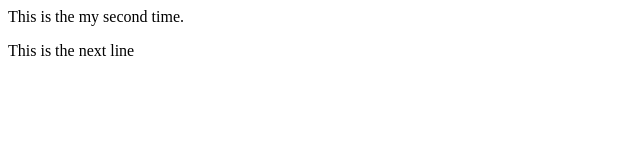
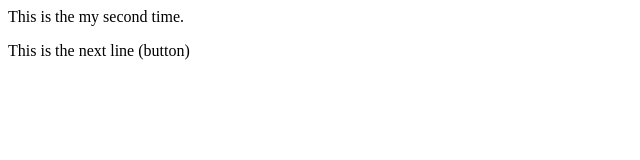
Before and after one commit to Priyanshu-2307/localrepo, a plain HTML site: page index.html in a window 1280 px wide. Shown: the full height of the page, 0-640 px from the left. Drawn offline with Linux system fonts and the light colour scheme.

```diff
--- a/index.html
+++ b/index.html
@@ -1,2 +1,2 @@
 <p>This is the my second time.</p>
-<p>This is the next line</p>
+<p>This is the next line (button)</p>
```
